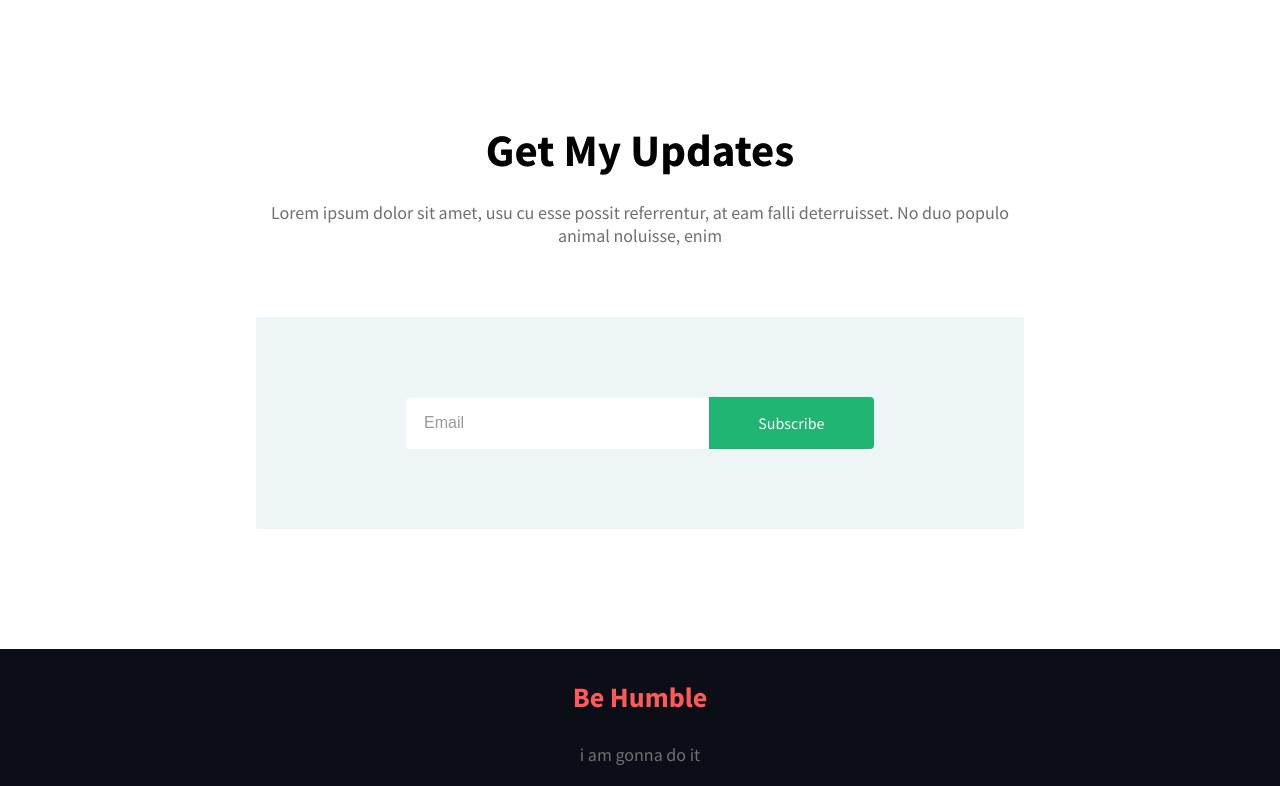
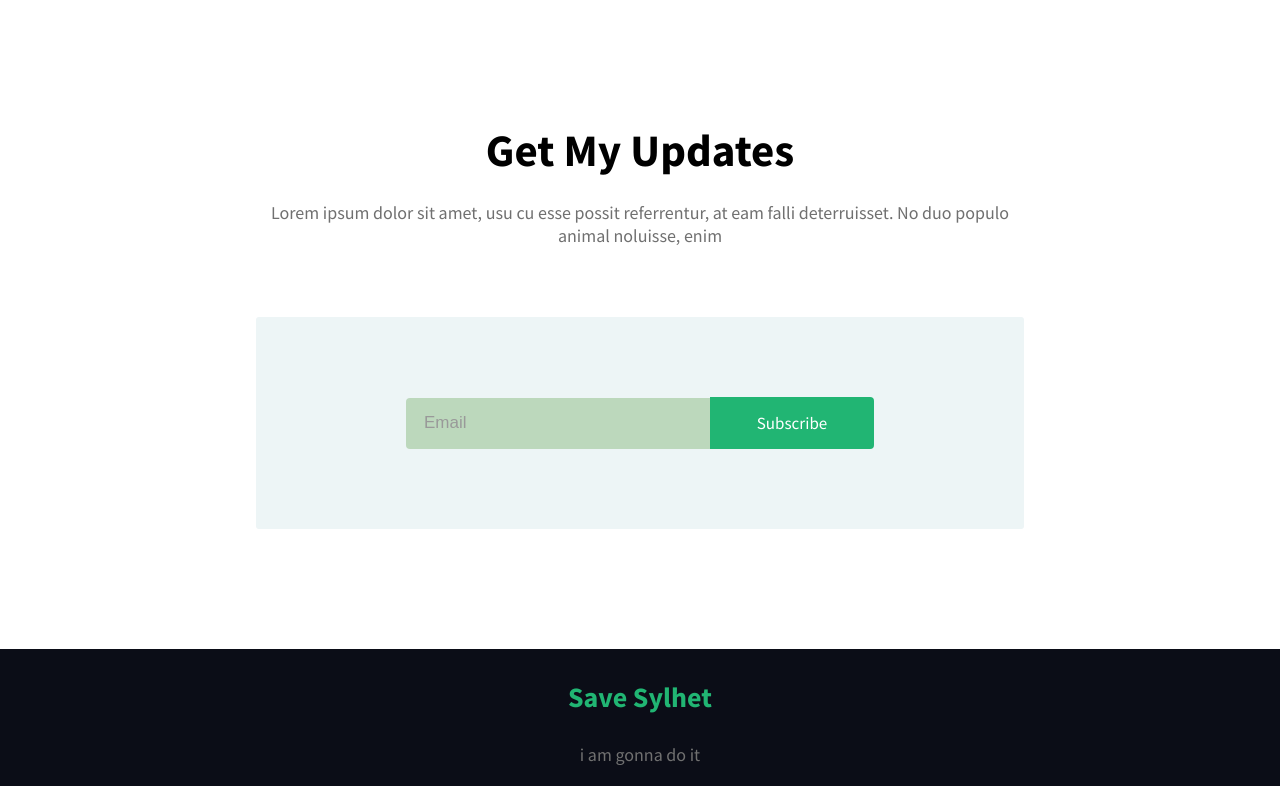
Before and after one commit to hussain322/donate-today, a plain HTML site: page index.html in a window 1280 px wide. Shown: the part 2154-2940 px from the top of the page. Drawn offline with Linux system fonts and the light colour scheme.

Commit message:
color changed

```diff
--- a/index.html
+++ b/index.html
@@ -108,7 +108,7 @@
 </body>
 
 <footer>
-    <h3>Be Humble</h3>
+    <h3>Save Sylhet</h3>
     <p>i am gonna do it</p>
 </footer>
 </html>
--- a/style.css
+++ b/style.css
@@ -186,10 +186,11 @@ h2 {
     padding: 18px;
     border-radius: 4px 0 0 4px;
     border: none;
+    background-color: #bcd8bc ;
 }
 
 .subscribe-form form input::placeholder{
-    font-size: 16px;
+    font-size: 17px;
     color: #999999;
 }
 
@@ -198,8 +199,9 @@ h2 {
     text-decoration: none;
     background: #21b573;
     text-align: center;
-    padding: 16px;
+    padding: 15px;
     color: #ffffff;
+    font-size: 17px;
     border-radius: 0 4px 4px 0;
 
 }
@@ -212,6 +214,6 @@ footer{
 }
 
 footer h3{
-    color: #ff5959;
+    color: #21b573;
     font-size: 28px;
 }
```
